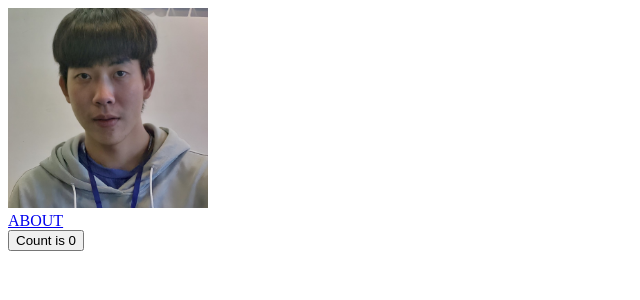
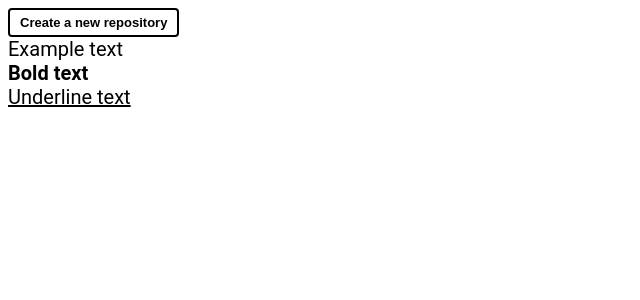
Before and after one commit to taikute/MyPortfolio, a Vue app: page / in a window 1280 px wide. Shown: the top 300 px of the page, without its empty margins (0-640 px from the left). Built offline with nearby package versions, Linux system fonts and the light colour scheme.

Commit message:
Test color and button

```diff
--- a/src/App.vue
+++ b/src/App.vue
@@ -1,7 +1,14 @@
 <script setup lang="ts"></script>
 
 <template>
-  <RouterView></RouterView>
+  <button class="button-primary">Create a new repository</button>
+  <br>
+  Example text
+  <br>
+  <b>Bold text</b>
+  <br>
+  <u>Underline text</u>
+  <!-- <RouterView></RouterView> -->
 </template>
 
 <style scoped></style>
--- /dev/null
+++ b/src/assets/base.css
@@ -0,0 +1,54 @@
+/* Base Color */
+:root {
+	--dark-background-primary: #010409;
+	--dark-background-secondary: #181818;
+	--dark-text-primary: #F0F6FC;
+	--dark-text-muted: #9097A0;
+	--dark-text-link: #4493F8;
+	--dark-button-primary: #1F8635;
+	--dark-button-hover-primary: #29903B;
+	--dark-button-active-primary: #105823;
+	--dark-on-button: white;
+	--dark-on-button-muted: #;
+}
+
+/* Light Theme */
+:root {
+	--background-color: #;
+}
+
+/* Dark Theme */
+@media (prefers-color-scheme: dark) {
+	:root {
+		--color-background-primary: var(--dark-background-primary);
+		--color-text-primary: var(--dark-text-primary);
+		--color-button-primary: var(--dark-button-primary);
+		--color-on-button: var(--dark-on-button);
+		--color-button-hover-primary: var(--dark-button-hover-primary);
+		--color-button-active-primary: var(--dark-button-active-primary);
+	}
+}
+
+body {
+	background-color: var(--color-background-primary);
+	color: var(--color-text-primary);
+	font-size: 20px;
+	font-family: Roboto;
+}
+
+button {
+	border-color: var(--color-button-hover-primary);
+}
+
+.button-primary {
+	color: var(--color-on-button);
+	background-color: var(--color-button-primary);
+}
+
+.button-primary:hover {
+	background-color: var(--color-button-hover-primary);
+}
+
+.button-primary:active {
+	background-color: var(--color-button-active-primary);
+}
--- /dev/null
+++ b/src/assets/main.css
@@ -0,0 +1,16 @@
+@import './base.css';
+
+button {
+    font-weight: 600;
+    font-size: 13px;
+    padding: 5px 10px;
+    cursor: pointer;
+    border-width: 2px;
+    border-style: solid;
+    border-radius: 4px;
+}
+
+button:active {
+    border-color: transparent;
+    transform: scale(0.99);
+}
--- a/src/main.ts
+++ b/src/main.ts
@@ -1,3 +1,5 @@
+import './assets/main.css'
+
 import { createApp } from 'vue'
 import App from './App.vue'
 import router from './router'
```
Also changed, not shown: src/router.ts (indentation only).
